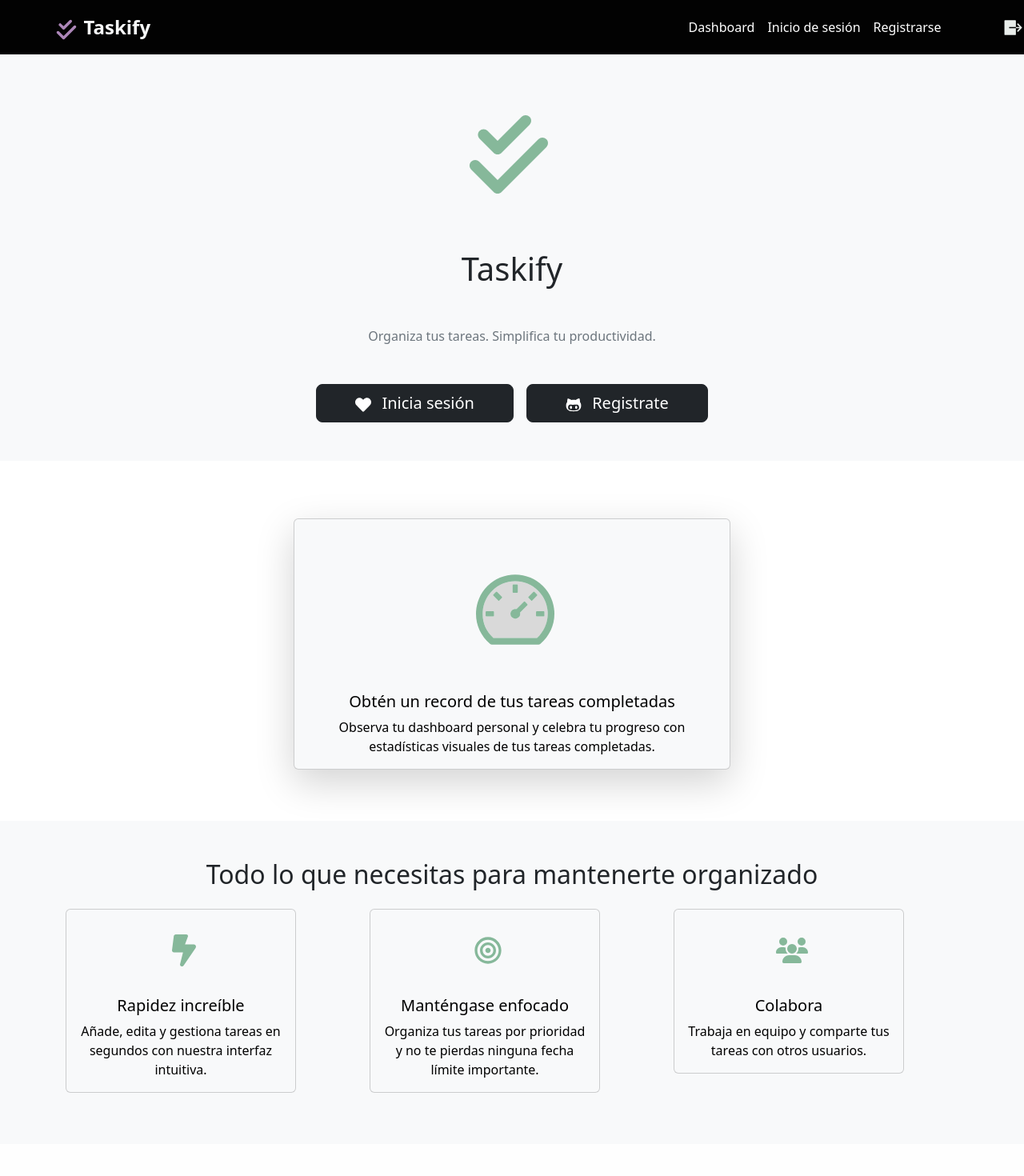
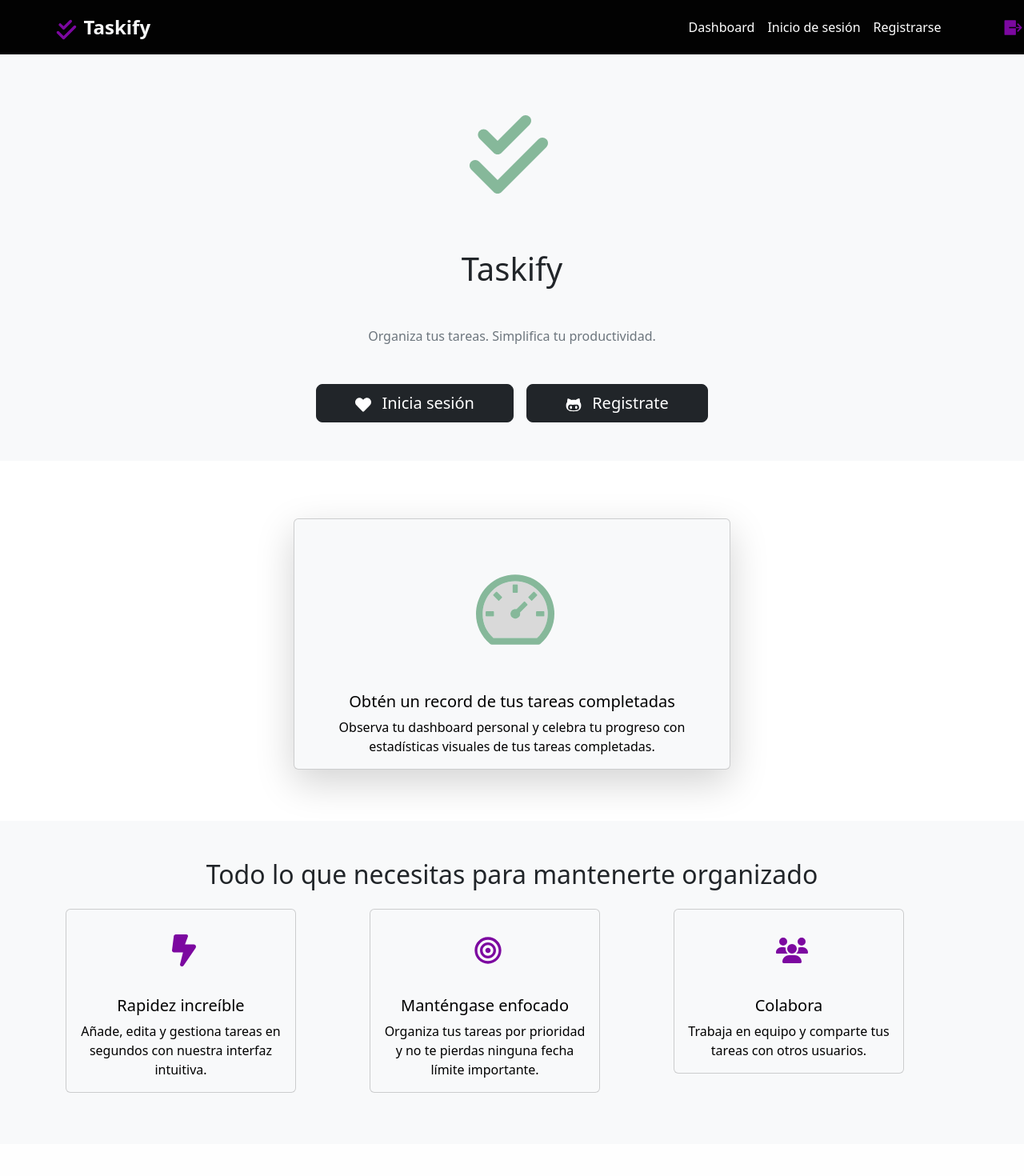
Before and after one commit to EmilyBastidas/TaskMaster-Pro-Fullstack-Task-Management, a React app in the folder todo_app/frontend/: page / in a window 1280 px wide. Shown: the top 1470 px of the page at 80% size. Built offline with nearby package versions, Linux system fonts and the light colour scheme; no server answers; the HTML template or start-up script is replaced by a standard one.

Commit message:
detalles de diseño

```diff
--- a/todo_app/frontend/src/App.jsx
+++ b/todo_app/frontend/src/App.jsx
@@ -7,6 +7,7 @@ import Login from "./pages/Login";
 import Signup from "./pages/Signup";
 import Footer from "./components/Footer";
 import Task from "./pages/Task";
+import Dashboard from "./pages/Dashboard";
 
 function App() {
   return (
@@ -19,6 +20,7 @@ function App() {
           <Route path="/login" element={<Login />} />
           <Route path="/signup" element={<Signup />} />
           <Route path="/tasks" element={<Task />} />
+          <Route path="/dashboard" element={<Dashboard />} />
 
           <Route
             path="*"
--- a/todo_app/frontend/src/components/Navbar.jsx
+++ b/todo_app/frontend/src/components/Navbar.jsx
@@ -21,7 +21,7 @@ function Navbar() {
           className="navbar-brand d-flex align-items-center fw-bold fs-4 text-light"
           href="/" //cambié
         >
-          <span className="me-2 fs-3" style={{ color: "#ac86b8ff" }}>
+          <span className="me-2 fs-3" style={{ color: "#7c08a0ff" }}>
             <FaCheckDouble />
           </span>
           Taskify
@@ -62,7 +62,7 @@ function Navbar() {
 
       <IoLogOutSharp
         size={27}
-        style={{ cursor: "pointer", color: "#e9eeebff" }}
+        style={{ cursor: "pointer", color: "#7c08a0ff" }}
         onClick={handleLogout}
         title="Cerrar sesión"
       />
--- a/todo_app/frontend/src/pages/Home.jsx
+++ b/todo_app/frontend/src/pages/Home.jsx
@@ -75,7 +75,7 @@ const Home = () => {
                 className="card text-bg-light mb-3"
                 style={{ maxWidth: "18rem" }}
               >
-                <span className="fs-1 p-3 ms-2" style={{ color: "#86b89a" }}>
+                <span className="fs-1 p-3 ms-2" style={{ color: "#7c08a0ff" }}>
                   <FaBoltLightning />
                 </span>
 
@@ -94,7 +94,7 @@ const Home = () => {
                 className="card text-bg-light mb-3"
                 style={{ maxWidth: "18rem" }}
               >
-                <span className="fs-1 p-3 ms-2" style={{ color: "#86b89a" }}>
+                <span className="fs-1 p-3 ms-2" style={{ color: "#7c08a0ff" }}>
                   <RiFocus2Line />
                 </span>
                 <div className="card-body">
@@ -112,7 +112,7 @@ const Home = () => {
                 className="card text-bg-light mb-3"
                 style={{ maxWidth: "18rem" }}
               >
-                <span className="fs-1 p-3 ms-2" style={{ color: "#86b89a" }}>
+                <span className="fs-1 p-3 ms-2" style={{ color: "#7c08a0ff" }}>
                   <FaUsers />
                 </span>
                 <div className="card-body">
```
